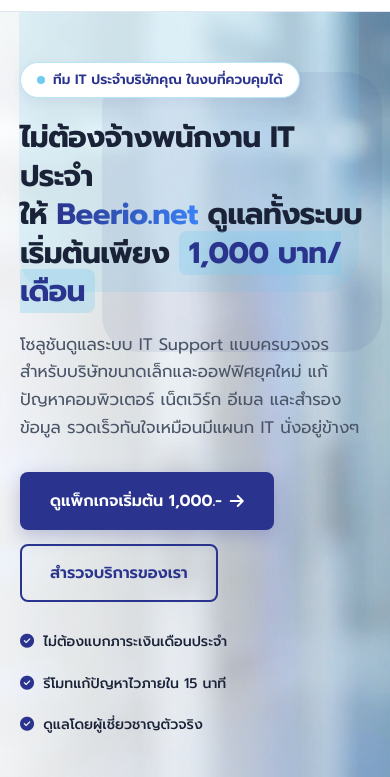
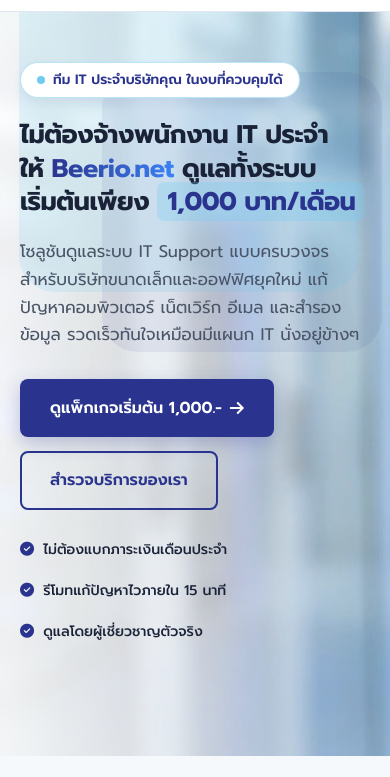
Before and after one commit to beerio0729/beerio, a plain HTML site: page index.html in a window 390 px wide. Shown: the part 67-844 px from the top of the page. Drawn offline with Linux system fonts and the light colour scheme.

```diff
--- a/css/style.css
+++ b/css/style.css
@@ -1109,7 +1109,7 @@ img {
     }
 
     .home-title {
-        font-size: 1.85rem;
+        font-size: 1.6rem;
     }
 
     .metric-row,
```
